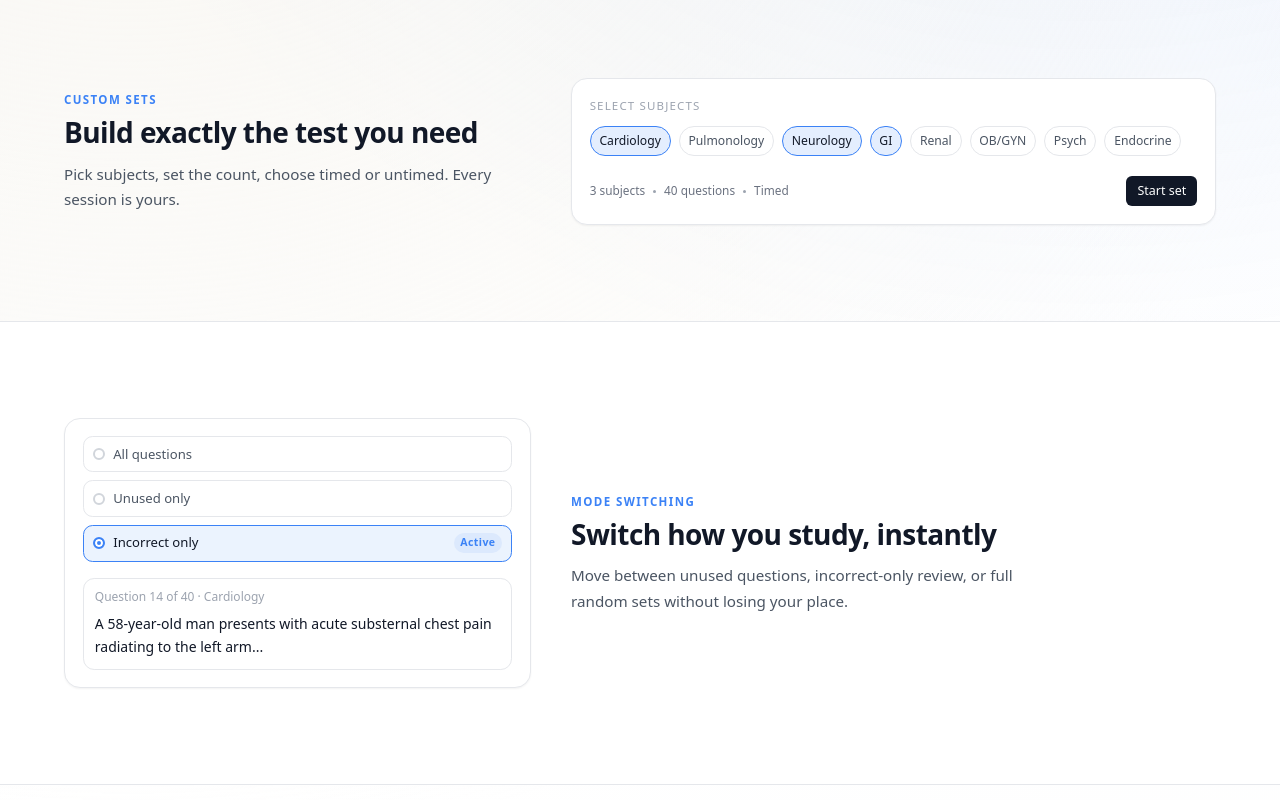
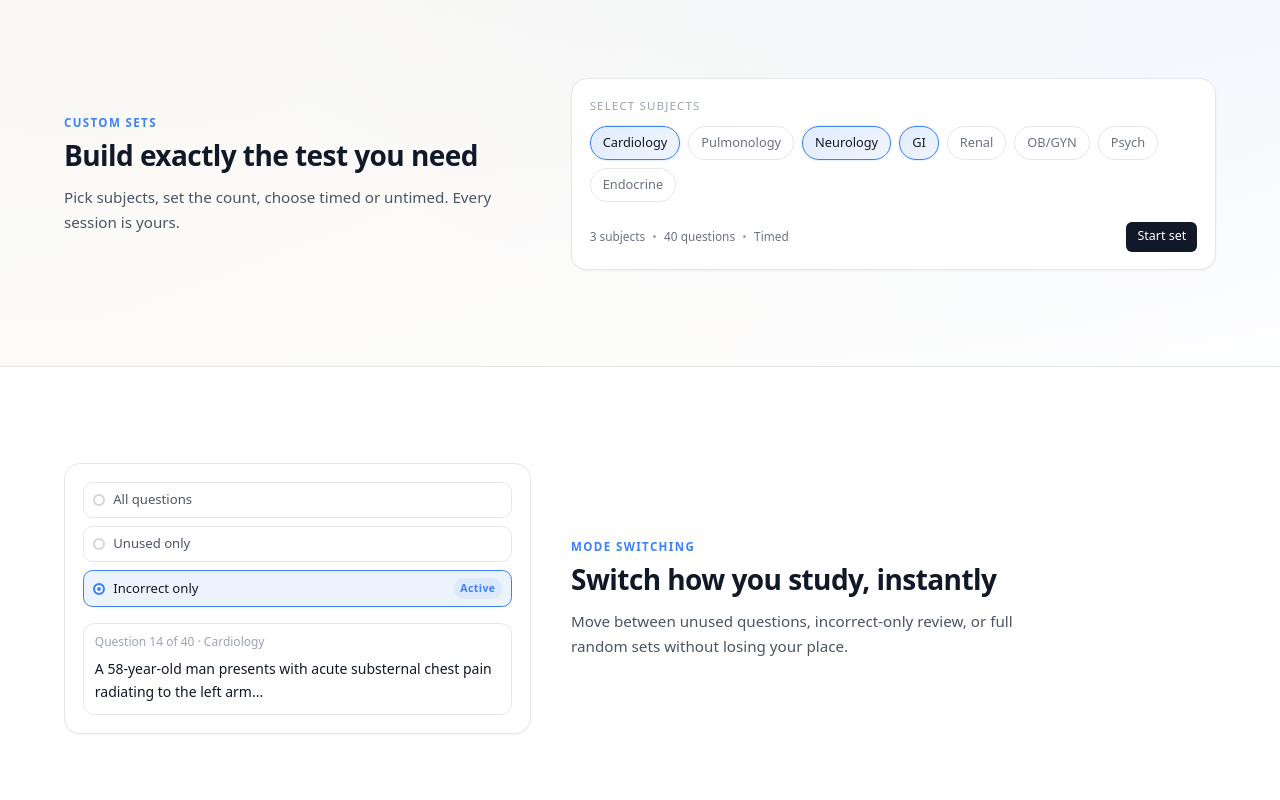
Before and after one commit to Sindria-Research/step2ck, a React (Vite) app in the folder frontend/: page / in a window 1280 px wide. Shown: the part 820-1620 px from the top of the page. Built offline with nearby package versions, Linux system fonts and the light colour scheme; no server answers.

Commit message:
updated landing page footer with Sindria credit and fixed CSS import ordering

```diff
--- a/frontend/src/index.css
+++ b/frontend/src/index.css
@@ -1020,24 +1020,27 @@ select:focus-visible {
 
 /* ── Subject tags (interactive) ── */
 .chiron-subject-tag {
-  font-size: 0.76rem;
-  padding: 0.32rem 0.55rem;
+  font-size: 0.8rem;
+  font-weight: 500;
+  padding: 0.4rem 0.75rem;
   border-radius: 9999px;
   border: 1px solid var(--color-border);
   background: var(--color-bg-primary);
-  color: var(--color-text-secondary);
+  color: var(--color-text-tertiary);
   cursor: pointer;
-  transition: border-color var(--transition-fast), background-color var(--transition-fast), color var(--transition-fast);
+  transition: border-color var(--transition-fast), background-color var(--transition-fast), color var(--transition-fast), box-shadow var(--transition-fast);
 }
 
 .chiron-subject-tag:hover {
-  border-color: var(--color-border-hover);
+  border-color: color-mix(in srgb, var(--color-brand-blue) 30%, var(--color-border));
+  color: var(--color-text-secondary);
 }
 
 .chiron-subject-tag.is-selected {
   border-color: var(--color-brand-blue);
-  background: color-mix(in srgb, var(--color-brand-blue) 14%, var(--color-bg-primary));
+  background: linear-gradient(135deg, color-mix(in srgb, var(--color-brand-blue) 15%, var(--color-bg-primary)) 0%, color-mix(in srgb, var(--color-brand-blue) 8%, var(--color-bg-primary)) 100%);
   color: var(--color-text-primary);
+  box-shadow: 0 0 0 1px color-mix(in srgb, var(--color-brand-blue) 12%, transparent);
 }
 
 /* ── Mode switcher mockup ── */
--- a/frontend/src/pages/Landing.tsx
+++ b/frontend/src/pages/Landing.tsx
@@ -549,7 +549,7 @@ export function Landing() {
             </div>
           </div>
           <div className="border-t border-[var(--color-border)] pt-6 flex flex-col sm:flex-row items-center justify-between gap-3 text-xs text-[var(--color-text-muted)]">
-            <span>&copy; {new Date().getFullYear()} {APP_NAME}. All rights reserved.</span>
+            <span>&copy; {new Date().getFullYear()} {APP_NAME}. All rights reserved. Powered by Sindria.</span>
             <button
               type="button"
               onClick={toggleTheme}
```
